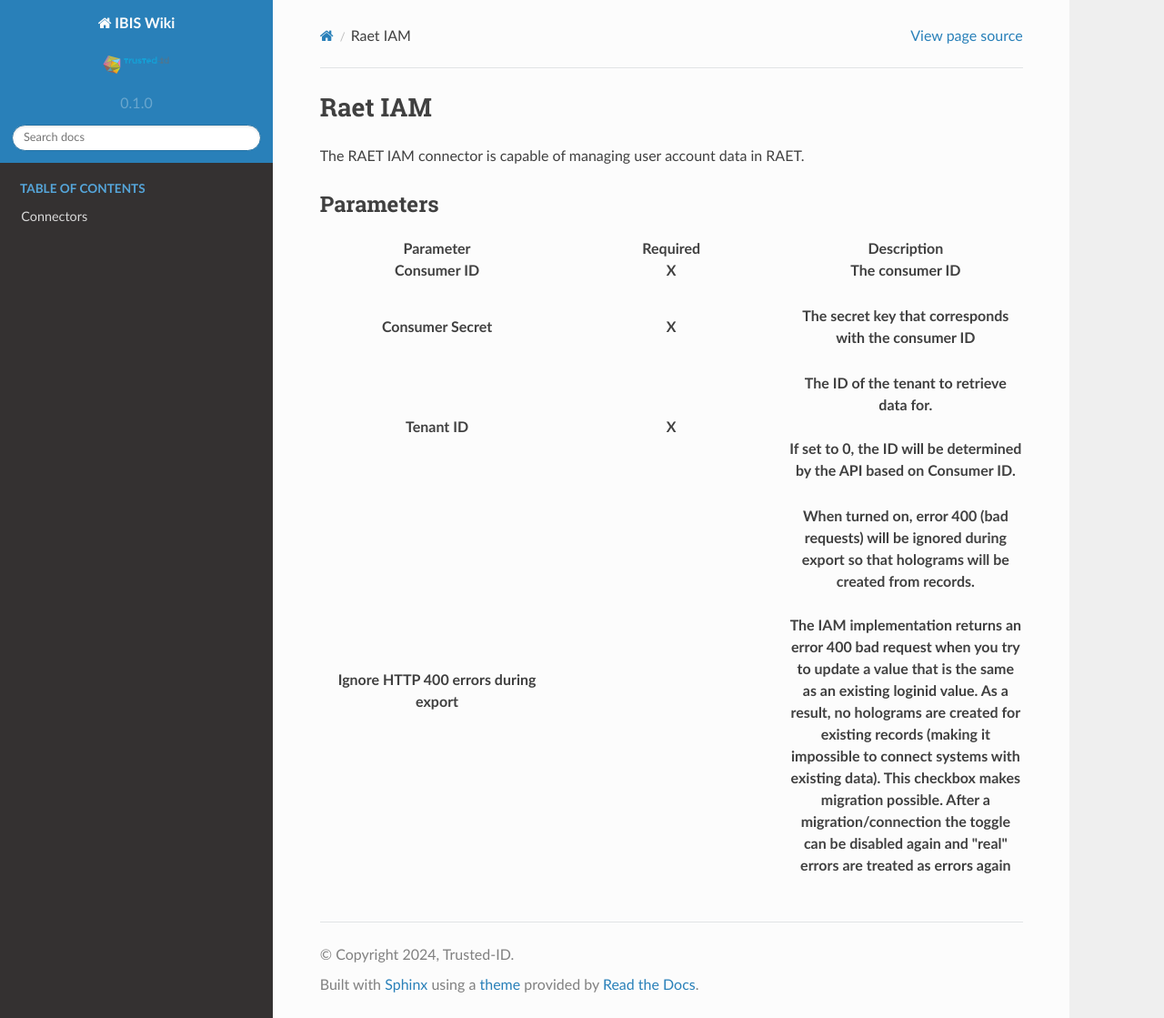
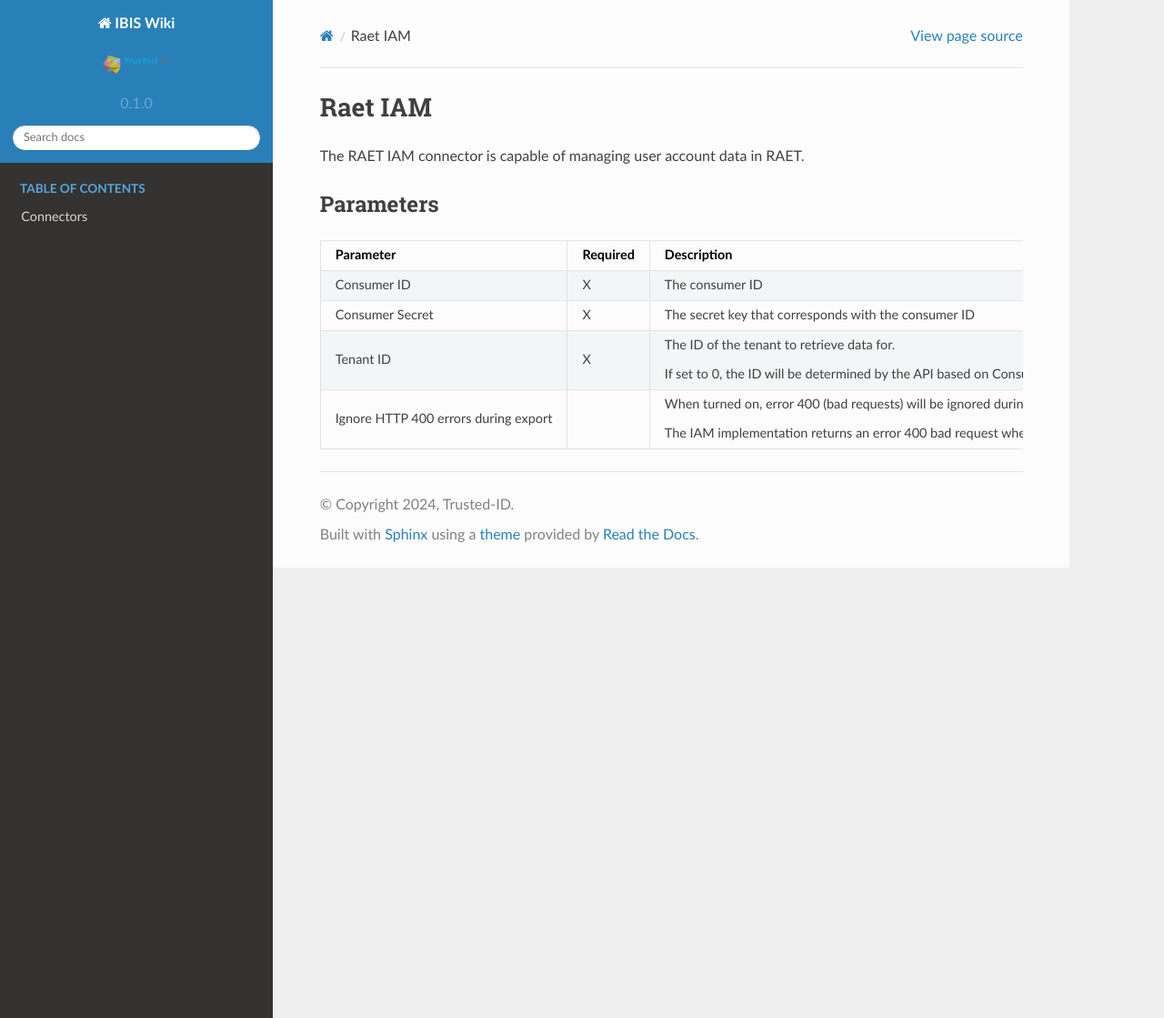
Before and after one commit to Raoulorlando/rtd-tutorial, a Sphinx documentation site: the page built from docs/source/Documentatie/Connectoren/IBIS_Connectoren/Connector_RaetIAM.md, in a window 1280 px wide and 1119 px high. Shown: the whole window at 91% size. Built offline with Sphinx 7.4.7 and the Read the Docs theme 2.0.0, drawn with Linux system fonts in a browser that asks for light colours; nearby versions of some CDN libraries; some web fonts are replaced; library files that are not in the unit come from our copies; pages that are not in the unit, such as notebooks, are missing from menus.

Commit message:
Updated table in Connector_RaetIAM to md

```diff
--- a/docs/source/Documentatie/Connectoren/IBIS_Connectoren/Connector_RaetIAM.md
+++ b/docs/source/Documentatie/Connectoren/IBIS_Connectoren/Connector_RaetIAM.md
@@ -4,48 +4,9 @@
 
 ## Parameters
 
-<table class="table table-bordered">
-<colgroup>
-<col style="width: 33%" />
-<col style="width: 33%" />
-<col style="width: 33%" />
-</colgroup>
-<thead class="thead-light">
-<tr class="header">
-<th>Parameter</th>
-<th class="text-center">Required</th>
-<th>Description</th>
-</tr>
-<tr class="odd">
-<th width="172"><p>Consumer ID</p></th>
-<th width="68"><p><strong>X</strong></p></th>
-<th width="378"><p>The consumer ID</p></th>
-</tr>
-<tr class="header">
-<th width="172"><p>Consumer Secret</p></th>
-<th width="68"><p><strong>X</strong></p></th>
-<th width="378"><p>The secret key that corresponds with the consumer
-ID</p></th>
-</tr>
-<tr class="odd">
-<th width="172"><p>Tenant ID</p></th>
-<th width="68"><p><strong>X</strong></p></th>
-<th width="378"><p>The ID of the tenant to retrieve data for.</p>
-<p>If set to 0, the ID will be determined by the API based on Consumer
-ID.</p></th>
-</tr>
-<tr class="header">
-<th width="172"><p>Ignore HTTP 400 errors during export</p></th>
-<th width="68"><p><strong> </strong></p></th>
-<th width="378"><p>When turned on, error 400 (bad requests) will be
-ignored during export so that holograms will be created from
-records.</p>
-<p>The IAM implementation returns an error 400 bad request when you try
-to update a value that is the same as an existing loginid value. As a
-result, no holograms are created for existing records (making it
-impossible to connect systems with existing data). This checkbox makes
-migration possible. After a migration/connection the toggle can be
-disabled again and "real" errors are treated as errors again</p></th>
-</tr>
-</thead>
-&#10;</table>
+|               Parameter              | Required |                                                                                                                                                                                                                                                                    Description                                                                                                                                                                                                                                                                    |
+|:------------------------------------|:--------:|:-------------------------------------------------------------------------------------------------------------------------------------------------------------------------------------------------------------------------------------------------------------------------------------------------------------------------------------------------------------------------------------------------------------------------------------------------------------------------------------------------------------------------------------------------|
+|              Consumer ID             |     X    |                                                                                                                                                                                                                                                                  The consumer ID                                                                                                                                                                                                                                                                  |
+|            Consumer Secret           |     X    |                                                                                                                                                                                                                                                The secret key that corresponds with the consumer ID                                                                                                                                                                                                                                               |
+|               Tenant ID              |     X    |                                                                                                                                                                                                             The ID of the tenant to retrieve data for.<br> <br>If set to 0, the ID will be determined by the API based on Consumer ID.                                                                                                                                                                                                            |
+| Ignore HTTP 400 errors during export |          | When turned on, error 400 (bad requests) will be ignored during export so that holograms will be created from records.<br> <br>The IAM implementation returns an error 400 bad request when you try to update a value that is the same as an existing loginid value. As a result, no holograms are created for existing records (making it impossible to connect systems with existing data). This checkbox makes migration possible. After a migration/connection the toggle can be disabled again and "real" errors are treated as errors again |
```
